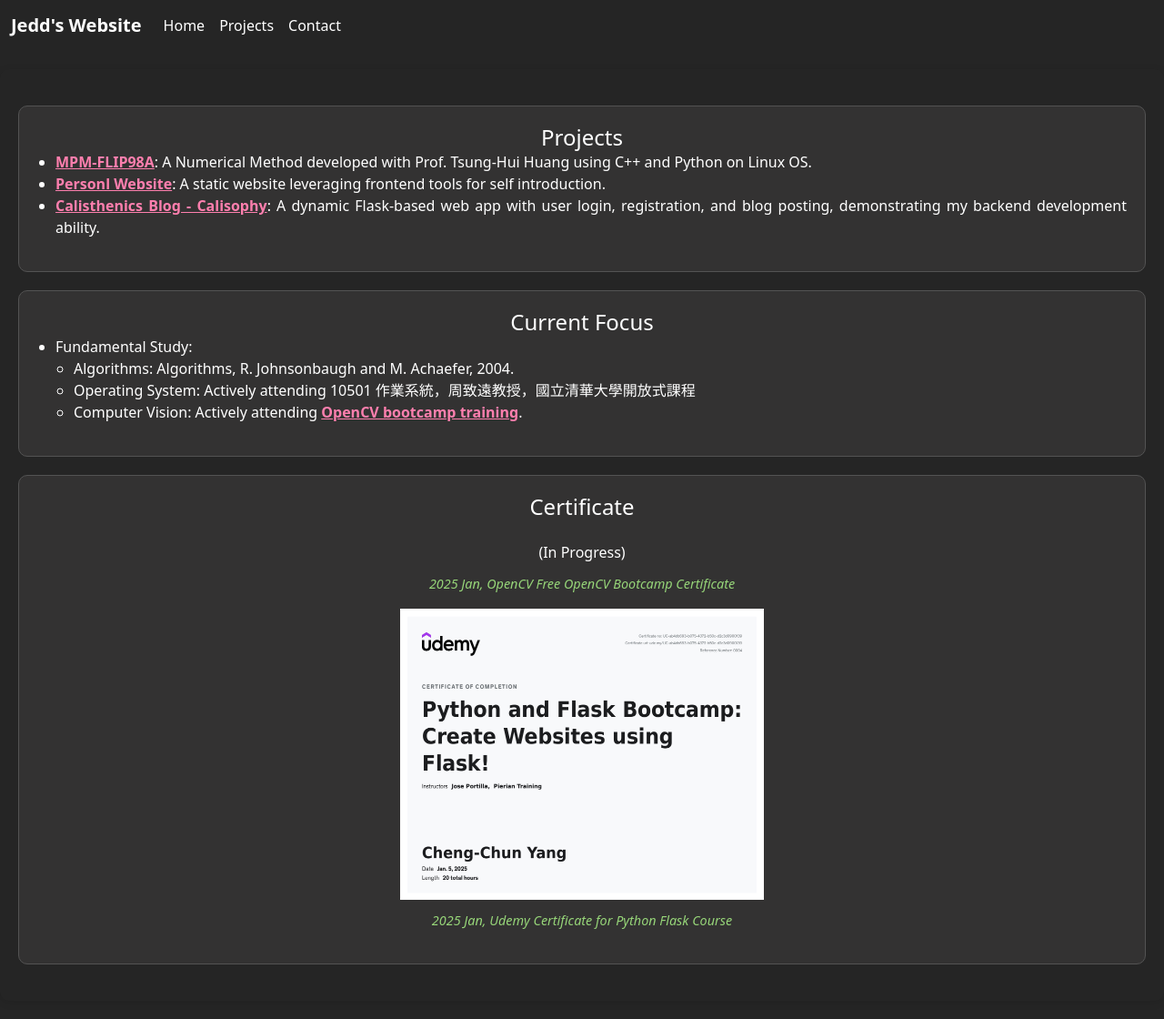
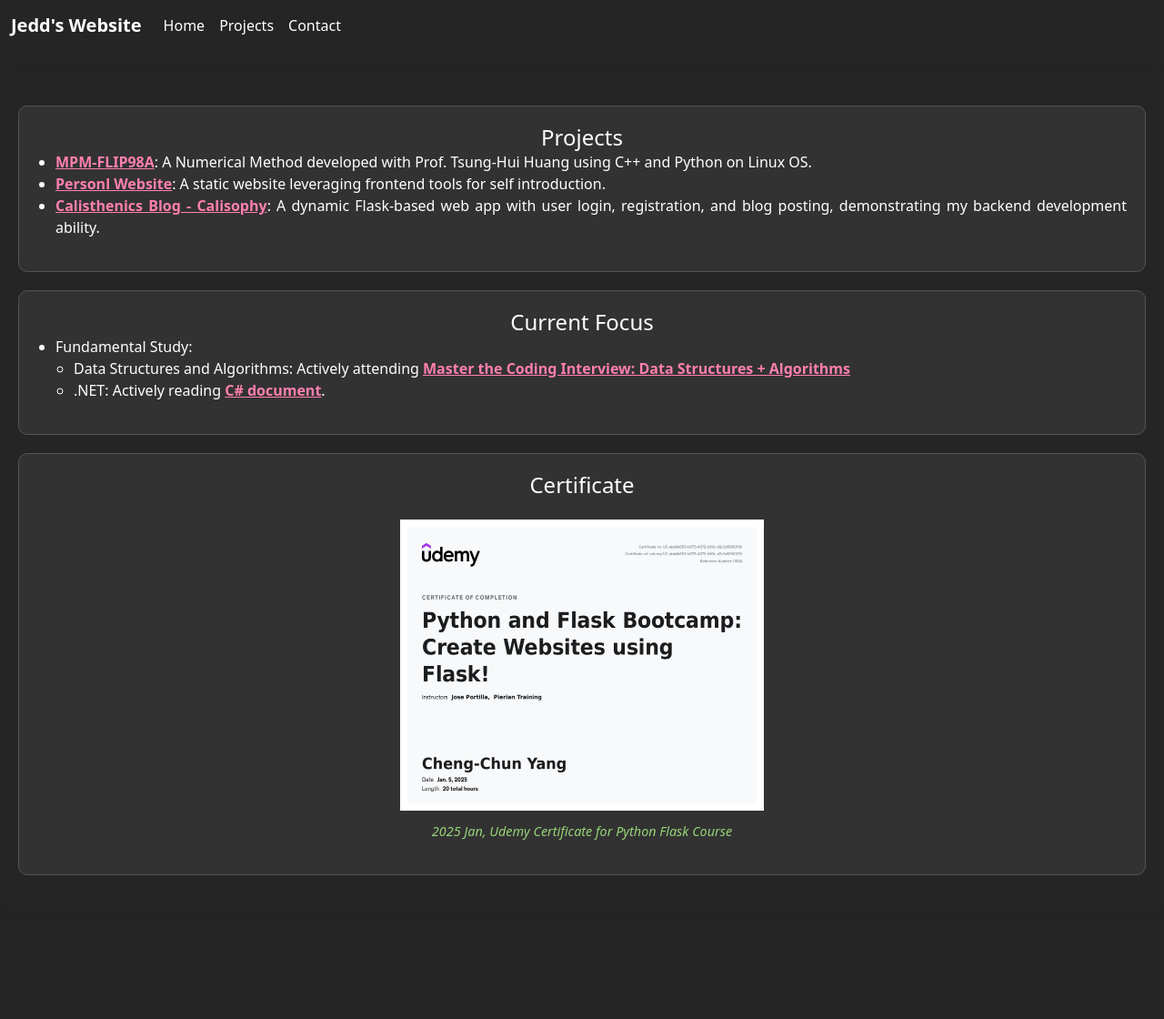
Before and after one commit to jeddiot/jedd-cv, a Jekyll site: the page built from project.html, in a window 1280 px wide. Shown: the whole page at 91% size. Built offline with Jekyll 4.4.1, drawn with Linux system fonts in a browser that asks for light colours; after the commit the page ends 1022 px from its top, so only the background shows below that.

Commit message:
Updated project.html

```diff
--- a/project.html
+++ b/project.html
@@ -25,9 +25,10 @@ title: Jedd's Website - Project
     <ul>
         <li>Fundamental Study:
             <ul>
-                <li>Algorithms: Algorithms, R. Johnsonbaugh and M. Achaefer, 2004.</span></li>
-                <li>Operating System: Actively attending 10501 作業系統，周致遠教授，國立清華大學開放式課程</span></li>
-                <li>Computer Vision: Actively attending <a href="https://opencv.org/university/free-opencv-course/?utm_source=opcvu&utm_medium=menu&utm_campaign=obc">OpenCV bootcamp training</a>.</li>
+                <li>Data Structures and Algorithms: Actively attending <a href="https://www.udemy.com/course/master-the-coding-interview-data-structures-algorithms/">Master the Coding Interview: Data Structures + Algorithms</a></li>
+                <!-- <li>Operating System: Actively attending 10501 作業系統，周致遠教授，國立清華大學開放式課程</span></li> -->
+                <li>.NET: Actively reading <a href="https://learn.microsoft.com/en-us/dotnet/csharp/tour-of-csharp/overview">C# document</a>. </li>
+                <!-- <li>Computer Vision: Actively attending <a href="https://opencv.org/university/free-opencv-course/?utm_source=opcvu&utm_medium=menu&utm_campaign=obc">OpenCV bootcamp training</a>.</li> -->
             </ul>
         </li>
     </ul>
@@ -35,10 +36,10 @@ title: Jedd's Website - Project
 
 <div class="other" id="certificate">
     <h2>Certificate</h2> <br>
-    <figure>
-        (In Progress)<!-- <img src="pic/certificate-udemy-flask.jpg" alt="Udemy Flask Certificate" width="400" height="320"> -->
+    <!-- <figure>
+        (In Progress)
         <figcaption>2025 Jan, OpenCV Free OpenCV Bootcamp Certificate</figcaption>
-    </figure>
+    </figure> -->
     <figure>
         <img src="pic/certificate-udemy-flask.jpg" alt="Udemy Flask Certificate" width="400" height="320">
         <figcaption>2025 Jan, Udemy Certificate for Python Flask Course</figcaption>
```
